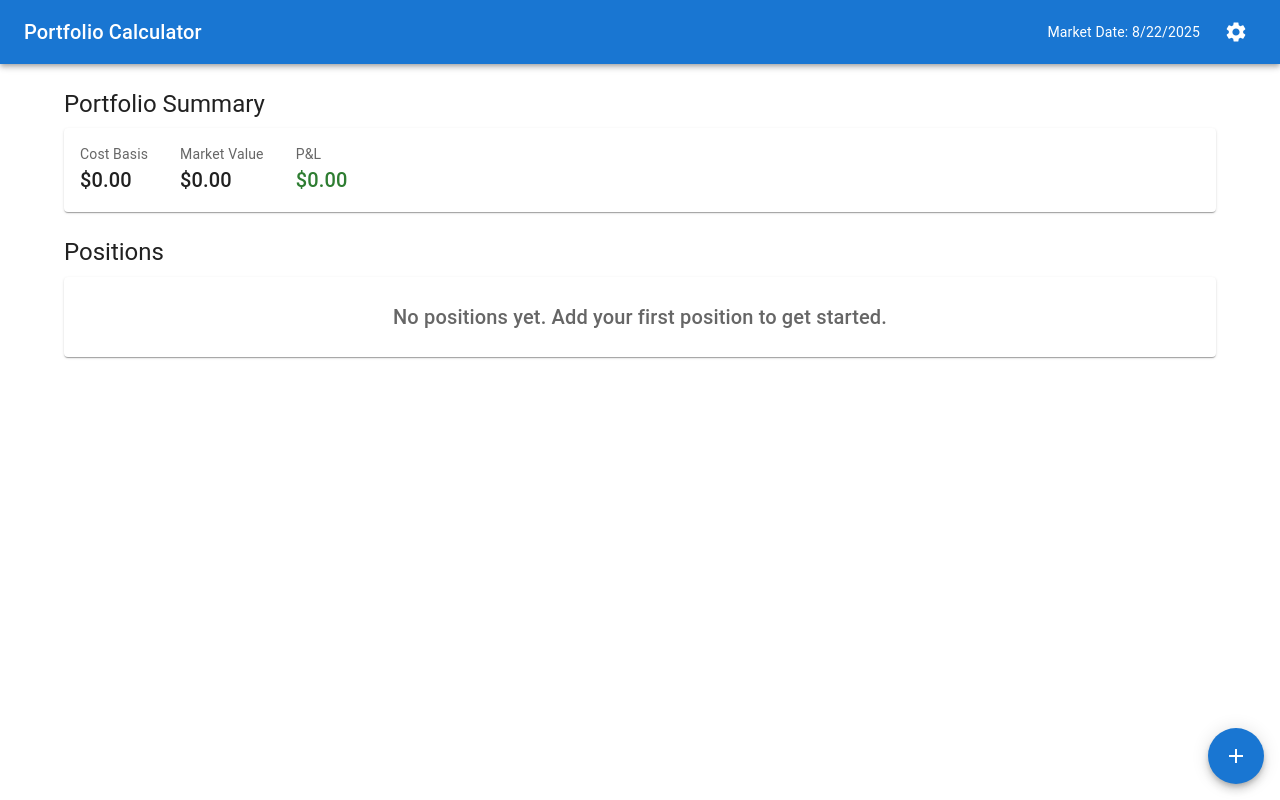
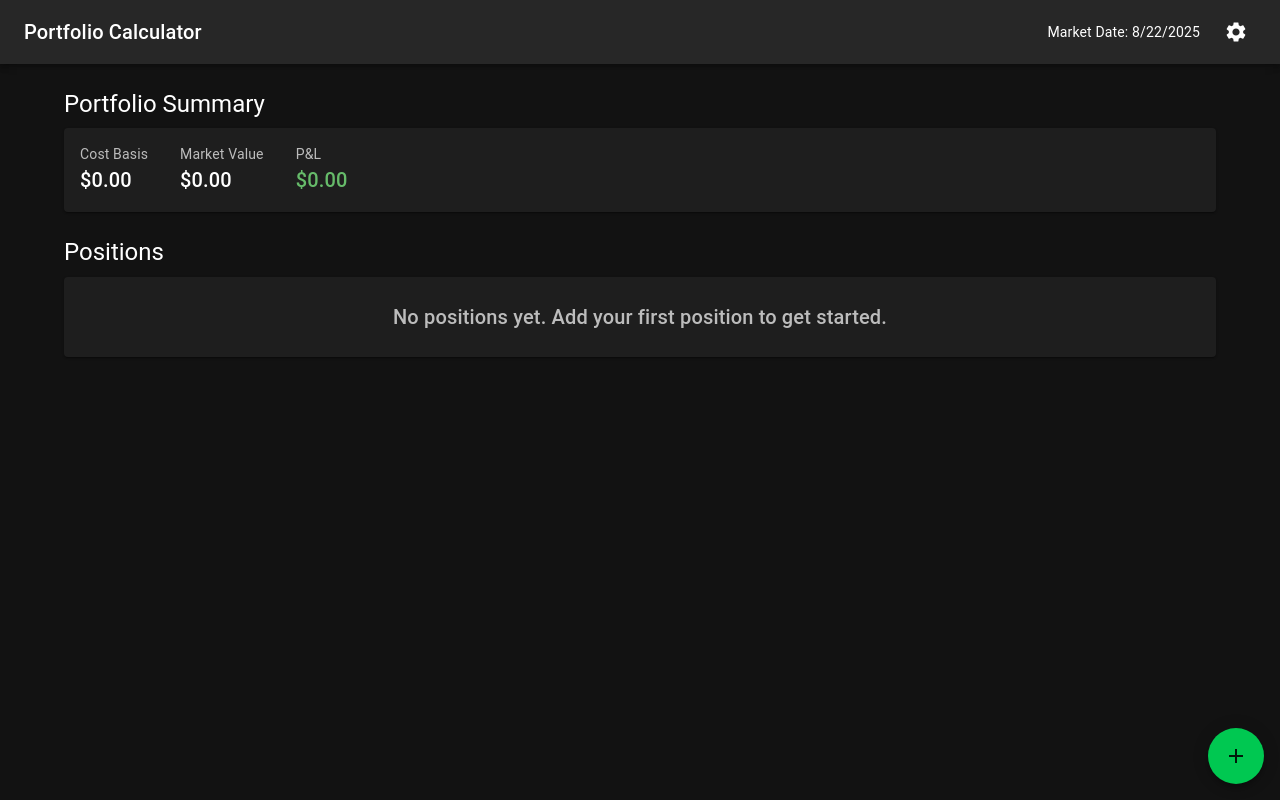
Before and after one commit to cpoonolly/simple-position-calculator, a React (Vite) app: page / in a window 1280 px wide. Built offline with nearby package versions, Linux system fonts and the light colour scheme.

Commit message:
Adjusting colors and themes

```diff
--- a/src/App.tsx
+++ b/src/App.tsx
@@ -24,12 +24,12 @@ import { Market, Portfolio, OptionTrade, StockTrade, OptionSide } from './dataTy
 
 const theme = createTheme({
   palette: {
-    mode: 'light',
+    mode: 'dark',
     primary: {
-      main: '#1976d2',
+      main: '#00c851',
     },
     secondary: {
-      main: '#dc004e',
+      main: '#1b5e20',
     },
   },
 });
--- a/src/components/AddPositionDialog.tsx
+++ b/src/components/AddPositionDialog.tsx
@@ -200,6 +200,11 @@ export default function AddPositionDialog({ open, onClose, onAdd, availableTicke
                       InputLabelProps={{
                         shrink: true,
                       }}
+                      sx={{
+                        '& input[type="date"]::-webkit-calendar-picker-indicator': {
+                          filter: 'invert(1)',
+                        },
+                      }}
                       fullWidth
                     />
                   </Grid>
--- a/src/components/MarketSettingsDialog.tsx
+++ b/src/components/MarketSettingsDialog.tsx
@@ -87,6 +87,11 @@ export default function MarketSettingsDialog({ open, onClose, market, onSave }:
                   InputLabelProps={{
                     shrink: true,
                   }}
+                  sx={{
+                    '& input[type="date"]::-webkit-calendar-picker-indicator': {
+                      filter: 'invert(1)',
+                    },
+                  }}
                   fullWidth
                 />
               </Grid>
@@ -160,7 +165,7 @@ export default function MarketSettingsDialog({ open, onClose, market, onSave }:
                   <Grid item xs={3}  {...({} as any)}>
                     <IconButton
                       onClick={() => handleRemoveTicker(ticker)}
-                      color="error"
+                      sx={{ color: 'white' }}
                     >
                       <DeleteIcon />
                     </IconButton>
--- a/src/components/PositionsTable.tsx
+++ b/src/components/PositionsTable.tsx
@@ -152,8 +152,8 @@ export default function PositionsTable({ positions, market, onDelete, ticker, po
                 <TableCell>
                   <IconButton
                     onClick={() => onDelete(index)}
-                    color="error"
                     size="small"
+                    sx={{ color: 'white' }}
                   >
                     <DeleteIcon />
                   </IconButton>
```
